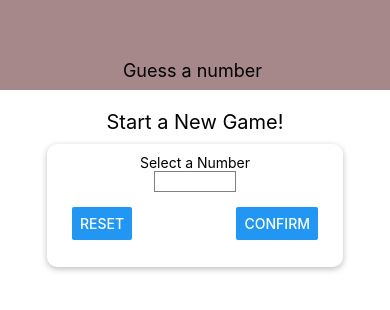
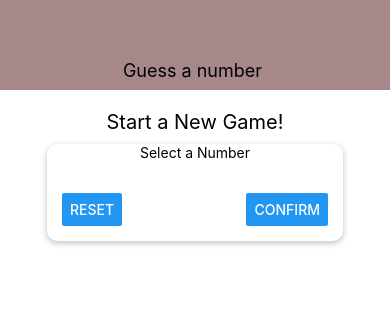
Before and after one commit to footios/3-rn-complete-guide-guess-number, a React Native app: screen / in a window 390 px wide. Shown: the top 310 px of the page. Built offline with nearby package versions, Linux system fonts and the light colour scheme.

Commit message:
card added

```diff
--- a/Template.js
+++ b/Template.js
@@ -3,8 +3,8 @@ import { View, StyleSheet, Text } from 'react-native';
 
 const Template = props => {
     return (
-
-    )
+        <View></View>
+    );
 }
 
 const styles = StyleSheet.create({
--- /dev/null
+++ b/components/Card.js
@@ -0,0 +1,26 @@
+import React from 'react';
+import { View, StyleSheet, Text } from 'react-native';
+
+const Card = (props) => {
+	return <View style={{ ...styles.card, ...props.style }}>{props.children}</View>;
+};
+
+const styles = StyleSheet.create({
+	card: {
+		shadowColor: 'black',
+		shadowOffset: {
+			width: 0,
+			height: 2
+		},
+		shadowRadius: 6,
+		shadowOpacity: 0.26,
+		backgroundColor: 'white',
+		// elevation: (android) uses the default from material design
+		elevation: 5,
+
+		borderRadius: 10
+		// target individual corners with borderBottomLeftRadius etc.
+	}
+});
+
+export default Card;
--- a/screens/StartGameScreen.js
+++ b/screens/StartGameScreen.js
@@ -1,18 +1,21 @@
 import React from 'react'
 import { View, StyleSheet, Text, TextInput, Button } from 'react-native';
+
+import Card from '../components/Card'
 
 const StartGameScreen = props => {
     return (
         <View style={styles.screen} >
             <Text style={styles.title} >Start a New Game!</Text>
-            <View style={styles.inputContainer} >
+            <Card style={styles.inputContainer} >
                 <Text>Select a Number</Text>
-                <TextInput style={{fontSize: 18, borderColor: 'gray', width: '30%', height: '20%', borderWidth: 1}} />
+                {/* style={{fontSize: 18, borderColor: 'gray', width: '30%', height: '20%', borderWidth: 1}} */}
+                <TextInput />
                 <View style={styles.buttonContainer} >
                     <Button title='Reset' onPress={() => {}} />
                     <Button title='Confirm' onPress={() => {}} />
                 </View>
-            </View>
+            </Card>
         </View>
     )
 }
@@ -31,18 +34,6 @@ const styles = StyleSheet.create({
         width: 300,
         maxWidth: '80%',
         alignItems: 'center',
-        shadowColor: 'black',
-        shadowOffset: {
-            width: 0, height: 2
-        },
-        shadowRadius: 6,
-        shadowOpacity: 0.26,
-        backgroundColor: 'white',
-        // elevation (android) uses the default from material design
-        elevation: 5,
-        padding: 10,
-        borderRadius: 10,
-        // target individual corners with borderBottomLeftRadius etc.
     },
     buttonContainer: {
         flexDirection: 'row',
```
